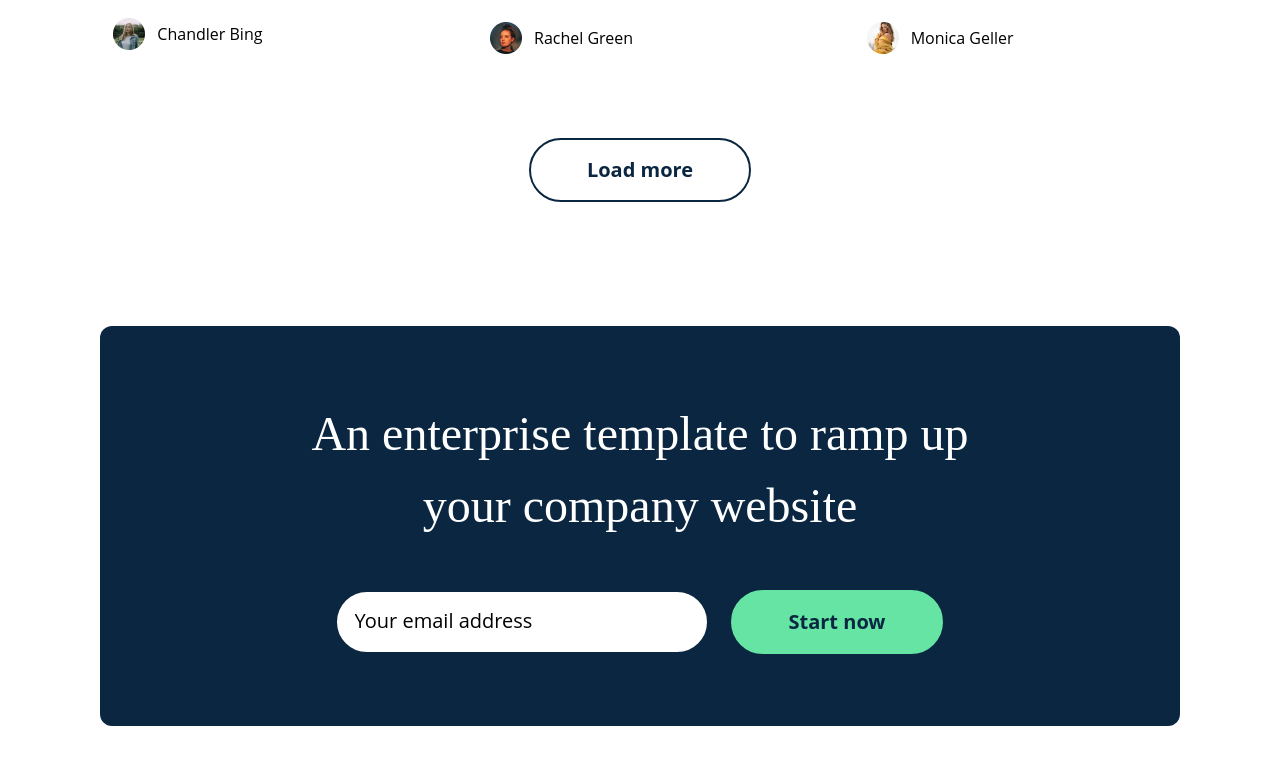
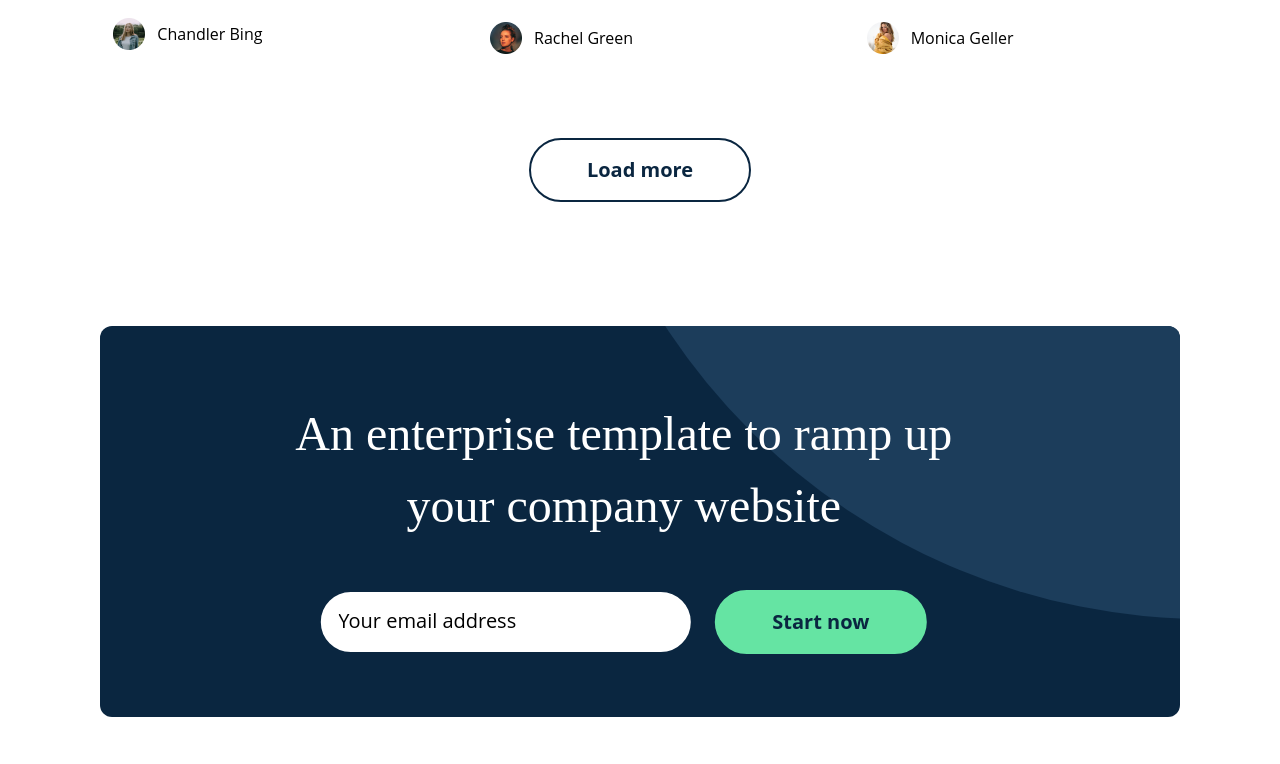
Before and after one commit to ezeaniiandrew/homevy-boldo, a Next.js app: page / in a window 1280 px wide. Shown: the part 5534-6298 px from the top of the page. Built offline with nearby package versions, Linux system fonts and the light colour scheme.

Commit message:
update contact secion

```diff
--- a/src/components/ContactUs.tsx
+++ b/src/components/ContactUs.tsx
@@ -1,8 +1,12 @@
 export default function ContactUs() {
   return (
     <section className="px-[6.25rem] col-span-full mb-[84px]">
-      <div className="bg-dark-blue py-[72px] rounded-xl">
-        <h2 className="font-manrope text-5xl leading-[72px] text-center max-w-[716px] mx-auto">
+      <div
+        className="bg-dark-blue py-[72px] min-h-[391px] rounded-xl relative after:content-[''] after:w-[1293px] after:h-[1293px] after:rounded-full after:absolute after:-top-[1000px] after:left-[460px] after:bg-[#1C3D5B] z-10 overflow-hidden"
+        id="wrapper"
+      >
+        <div className="absolute top-[72px] left-[50%] translate-x-[-51.5%] w-full z-20">
+          <h2 className="font-manrope text-5xl leading-[72px] text-center max-w-[716px] mx-auto z-20">
             An enterprise template to ramp up your company website
           </h2>
           <form className="flex gap-6 items-center justify-center mt-12">
@@ -22,6 +26,7 @@ export default function ContactUs() {
             </button>
           </form>
         </div>
+      </div>
     </section>
   );
 }
```
Lines whose indentation alone changed are shown as unchanged.
